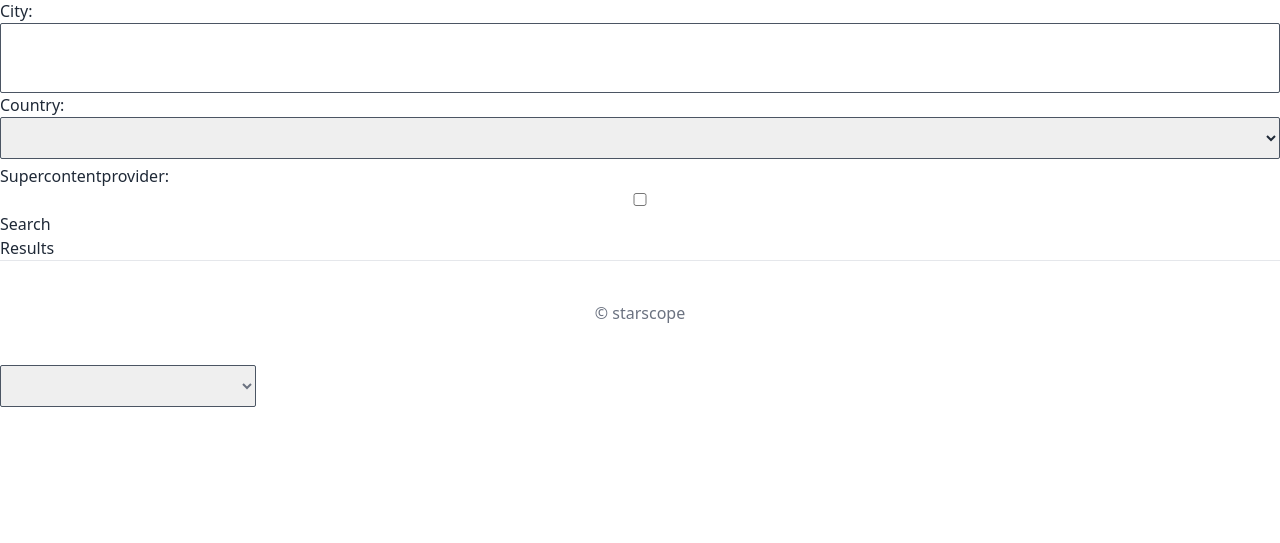
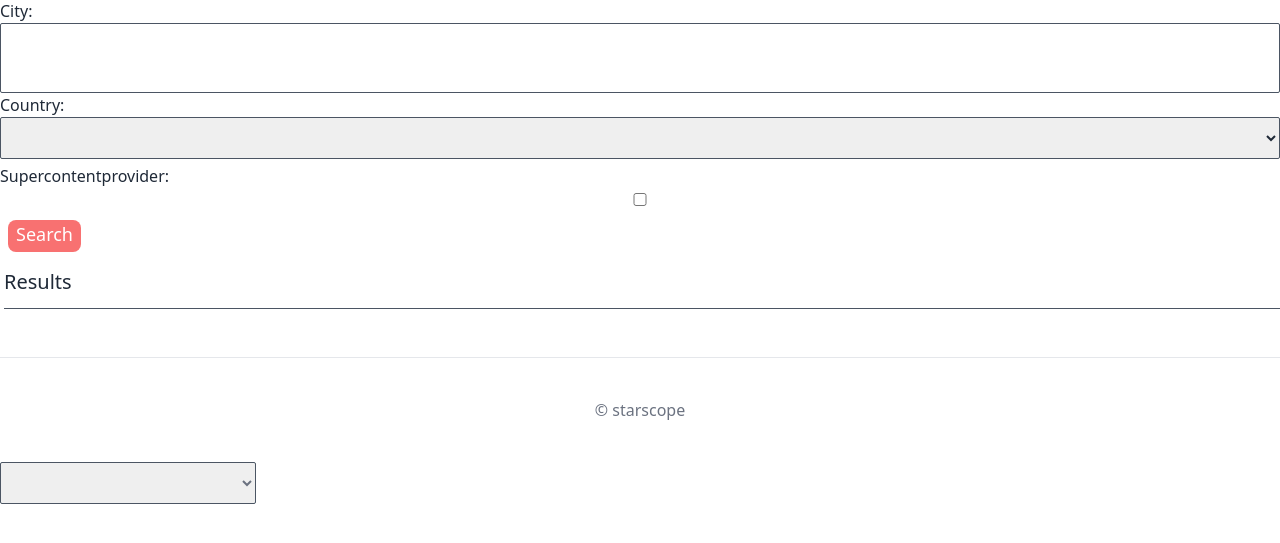
Before and after one commit to abel9851/starscope, a Django app: page /places/search/ in a window 1280 px wide. Shown: the part 121-664 px from the top of the page. Run offline with Django 3.2, Linux system fonts and the light colour scheme; style sheets or scripts are compiled from the project's sources; some libraries are stand-ins or nearby versions.

```diff
--- a/templates/places/search.html
+++ b/templates/places/search.html
@@ -13,13 +13,16 @@
 
     <form method="get" action="{% url "places:search" %}">
         {{form.as_p}}
-        <button>Search</button>
+        <button class="m-2 text-lg px-2 pb-1 bg-red-400 rounded-lg text-white">Search</button>
     </form>
 
-    <h3>Results</h3>
+    <h3 class="border-b pb-3 border-gray-600 my-2 ml-1 text-xl">Results</h3>
 
-    {% for place in places %}
-    <a href="{% url 'places:detail' place.pk %}"><span class="text-black w-11/12 block truncate font-bold">{{place.name}}</span></h3>
-    {% endfor %}
+    <div class="flex flex-wrap mb-10">
+        {% for place in places %}
+        {% include 'mixins/room_card.html' with room=room %}
+        {% endfor %}
+    </div>
+
 
 {% endblock content %}
```
